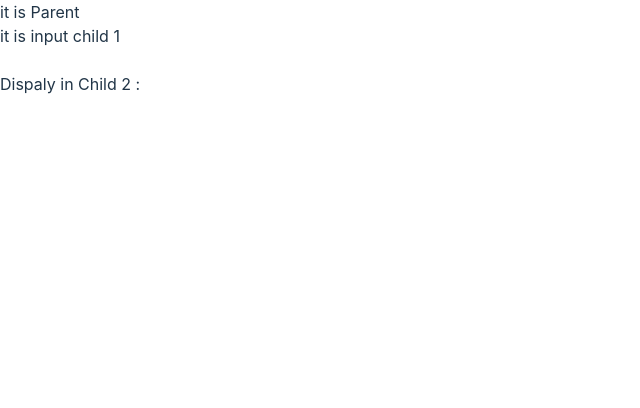
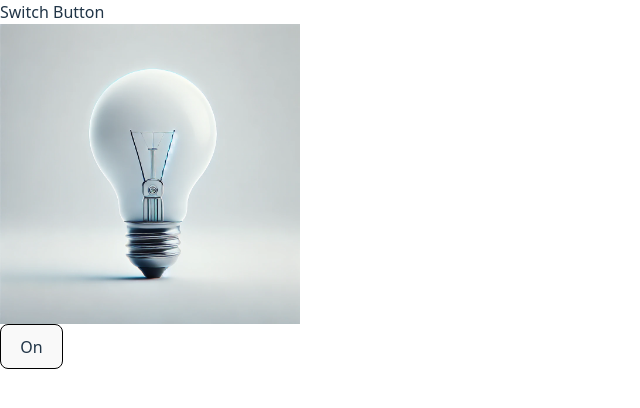
Before and after one commit to majidgeeks/practice-reactV19-with-2024, a React (Vite) app: page / in a window 1280 px wide. Shown: the top 408 px of the page, without its empty margins (0-640 px from the left). Built offline with nearby package versions, Linux system fonts and the light colour scheme.

Commit message:
toggle switch btn with on and off

```diff
--- a/src/App.jsx
+++ b/src/App.jsx
@@ -5,6 +5,7 @@ import State from './Components/Hooks/State';
 import UseStatePractice from './Components/Hooks/UseStatePractice';
 import MovieCard from './Components/MovieCard';
 import Parent from './Components/Props/Prent';
+import ToggleState from './Components/Toggle State/ToggleState';
 
 function App() {
 
@@ -15,7 +16,8 @@ function App() {
       {/* <State /> */}
       {/* <UseStatePractice /> */}
       {/* <DerivedState /> */}
-      <Parent />
+      {/* <Parent /> */}
+      <ToggleState />
     </>
   )
 }
--- /dev/null
+++ b/src/Components/Toggle State/ToggleState.jsx
@@ -0,0 +1,34 @@
+import { useState } from "react";
+
+const ToggleState = () => {
+  const [btn, setBtn] = useState(false);
+
+  const toggleTxt = btn ? "Off" : "On";
+  const toggleBtnBg = btn ? "bg-green-300" : "bg-red-500";
+  const toggleBtnPosition = btn ? "translate-x-24" : "translate-x-0";
+  const toggleImage = btn ? "onBulb.webp" : "offBulb.webp";
+
+  const handleSwitch = () => {
+    setBtn((previous) => !previous);
+  };
+
+  return (
+    <div className="w-full h-full flex justify-center ">
+      <div className="flex flex-col items-center justify-between h-full w-full bg-slate-300">
+        <h2>Switch Button</h2>
+        <img src={toggleImage} width={300} />
+        <div className="bg-black w-44 mt-5 rounded-full">
+          <button
+            onClick={handleSwitch}
+            className={`w-20 ${toggleBtnBg}
+          h-20 rounded-full ${toggleBtnPosition}`}
+          >
+            {toggleTxt}
+          </button>
+        </div>
+      </div>
+    </div>
+  );
+};
+
+export default ToggleState;
--- a/src/index.css
+++ b/src/index.css
@@ -2,7 +2,7 @@
 @tailwind components;
 @tailwind utilities;
 
-:root {
+/* :root {
   font-family: Inter, system-ui, Avenir, Helvetica, Arial, sans-serif;
   line-height: 1.5;
   font-weight: 400;
@@ -15,7 +15,7 @@
   text-rendering: optimizeLegibility;
   -webkit-font-smoothing: antialiased;
   -moz-osx-font-smoothing: grayscale;
-}
+} */
 
 a {
   font-weight: 500;
```
Also changed, not shown: public/offBulb.webp (added), public/onBulb.webp (added).
